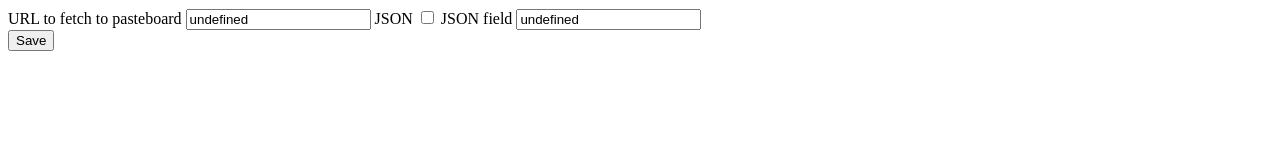
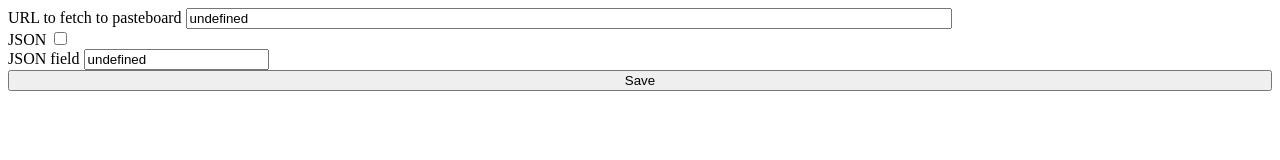
Before and after one commit to mak66/makex, a browser extension: page options.html in a window 1280 px wide. Drawn offline with Linux system fonts and the light colour scheme.

Commit message:
Minor tidy up
Removed some console logs, tidied up comments and a tiny but of styling for the options page

```diff
--- a/content.js
+++ b/content.js
@@ -6,7 +6,6 @@ chrome.runtime.onMessage.addListener( // this is the message listener
         sendResponse();
     }
 );
-//console.log("running on page")
 
 async function copyToTheClipboard(textToCopy) {
     const el = document.createElement('textarea');
@@ -18,5 +17,4 @@ async function copyToTheClipboard(textToCopy) {
     el.select();
     document.execCommand('copy');
     document.body.removeChild(el);
-    //console.log('textToCopy added to pasteboard', textToCopy)
 }
--- a/options.html
+++ b/options.html
@@ -2,8 +2,10 @@
 <html>
   <head>
     <title>Makex Options</title>
+    <link rel="stylesheet" href="style.css" />
   </head>
   <body>
+    <div class="options">
       <label>
         URL to fetch to pasteboard
         <input type="text" name="source-url" id="sourceUrl" />
@@ -19,7 +21,7 @@
 
       <div id="status"></div>
       <button id="save">Save</button>
-
+    </div>
     <script src="options.js"></script>
   </body>
 </html>
--- a/options.js
+++ b/options.js
@@ -17,8 +17,7 @@ const saveOptions = () => {
     );
 };
 
-// Restores textbox state using the preferences
-// stored in chrome.storage.
+// Restores options stored in chrome.storage.
 const restoreOptions = () => {
     chrome.storage.sync.get(
         ["sourceUrl", "isJSON", "jsonField"],
--- /dev/null
+++ b/style.css
@@ -0,0 +1,9 @@
+.options {
+  display: flex;
+  flex-direction: column;
+  justify-content: space-between;
+}
+
+#sourceUrl {
+  width: 60%;
+}
```
Lines whose indentation alone changed are shown as unchanged.
